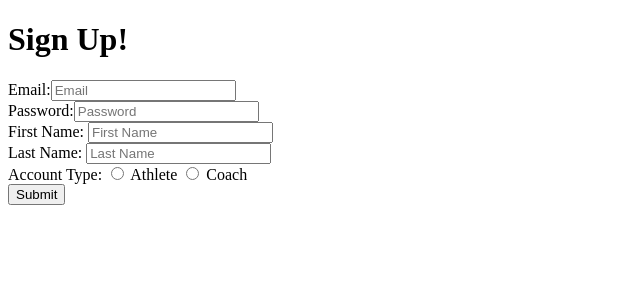
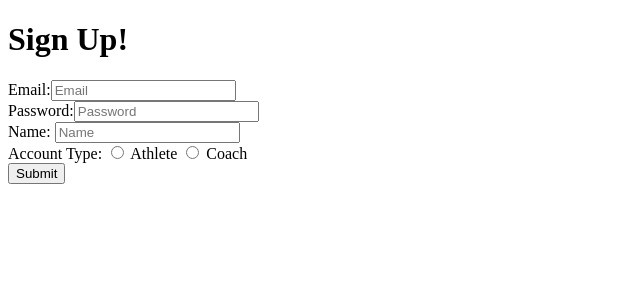
Before and after one commit to 1912december19java/TropicalThunderProject2, an Angular app in the folder Frontend/SwoleMate/: page / in a window 1280 px wide. Shown: the top 300 px of the page, without its empty margins (0-640 px from the left). Built offline with nearby package versions, Linux system fonts and the light colour scheme.

Commit message:
registration page finished

```diff
--- a/Frontend/SwoleMate/src/app/app.module.ts
+++ b/Frontend/SwoleMate/src/app/app.module.ts
@@ -11,7 +11,8 @@ import { RegistrationPageComponent } from './registration-page/registration-page
     RegistrationPageComponent
   ],
   imports: [
-    BrowserModule
+    BrowserModule,
+    FormsModule
   ],
   providers: [],
   bootstrap: [AppComponent]
--- /dev/null
+++ b/Frontend/SwoleMate/src/app/coach.ts
@@ -0,0 +1,5 @@
+export class Coach{
+    name: String
+    email: String
+    password: String
+}
--- a/Frontend/SwoleMate/src/app/registration-page/registration-page.component.html
+++ b/Frontend/SwoleMate/src/app/registration-page/registration-page.component.html
@@ -1,25 +1,21 @@
 <h1>Sign Up!</h1>
-<form>
-    <div>
+<form (ngSubmit)="onSubmit()" #userForm="ngForm">
+    <div class="form-group">
         <label>Email:</label>
-        <input type="text" placeholder="Email">
+        <input type="email" name="email" id="email" [(ngModel)]="user.email" placeholder="Email" required>
     </div>
-    <div>
+    <div class="form-group">
         <label>Password:</label>
-        <input type="text" placeholder="Password">
+        <input type="password" id="password"  [(ngModel)]="user.password" name="password" placeholder="Password" required>
     </div>
-    <div>
-        <label>First Name: </label>
-        <input type="text" placeholder="First Name">
+    <div class="form-group">
+        <label>Name: </label>
+        <input type="text" name="name" id="name" [(ngModel)]="user.name" placeholder="Name" required>
     </div>
-    <div>
-        <label>Last Name: </label>
-        <input type="text" placeholder="Last Name">
-    </div>
-    <div>
+    <div class="form-group">
         <label>Account Type: </label>
-        <input type="radio" name="accountType" value="athlete"> Athlete
-        <input type="radio" name="accountType" value="coach"> Coach
+        <input type="radio" name="accountType"  [(ngModel)]="user.type" value="athlete"> Athlete
+        <input type="radio" name="accountType"  [(ngModel)]="user.type" value="coach"> Coach
     </div>
     <input type="submit" value="Submit">
 </form>
--- a/Frontend/SwoleMate/src/app/registration-page/registration-page.component.ts
+++ b/Frontend/SwoleMate/src/app/registration-page/registration-page.component.ts
@@ -1,4 +1,5 @@
 import { Component, OnInit } from '@angular/core';
+import { User } from "../user";
 
 @Component({
   selector: 'app-registration-page',
@@ -9,7 +10,14 @@ export class RegistrationPageComponent implements OnInit {
 
   constructor() { }
 
+  user = new User();
+
+
   ngOnInit() {
   }
 
+  onSubmit(){
+
+  }
+
 }
--- /dev/null
+++ b/Frontend/SwoleMate/src/app/user.ts
@@ -0,0 +1,6 @@
+export class User{
+    name: string
+    email: string
+    password: string
+    type: string
+}
```
